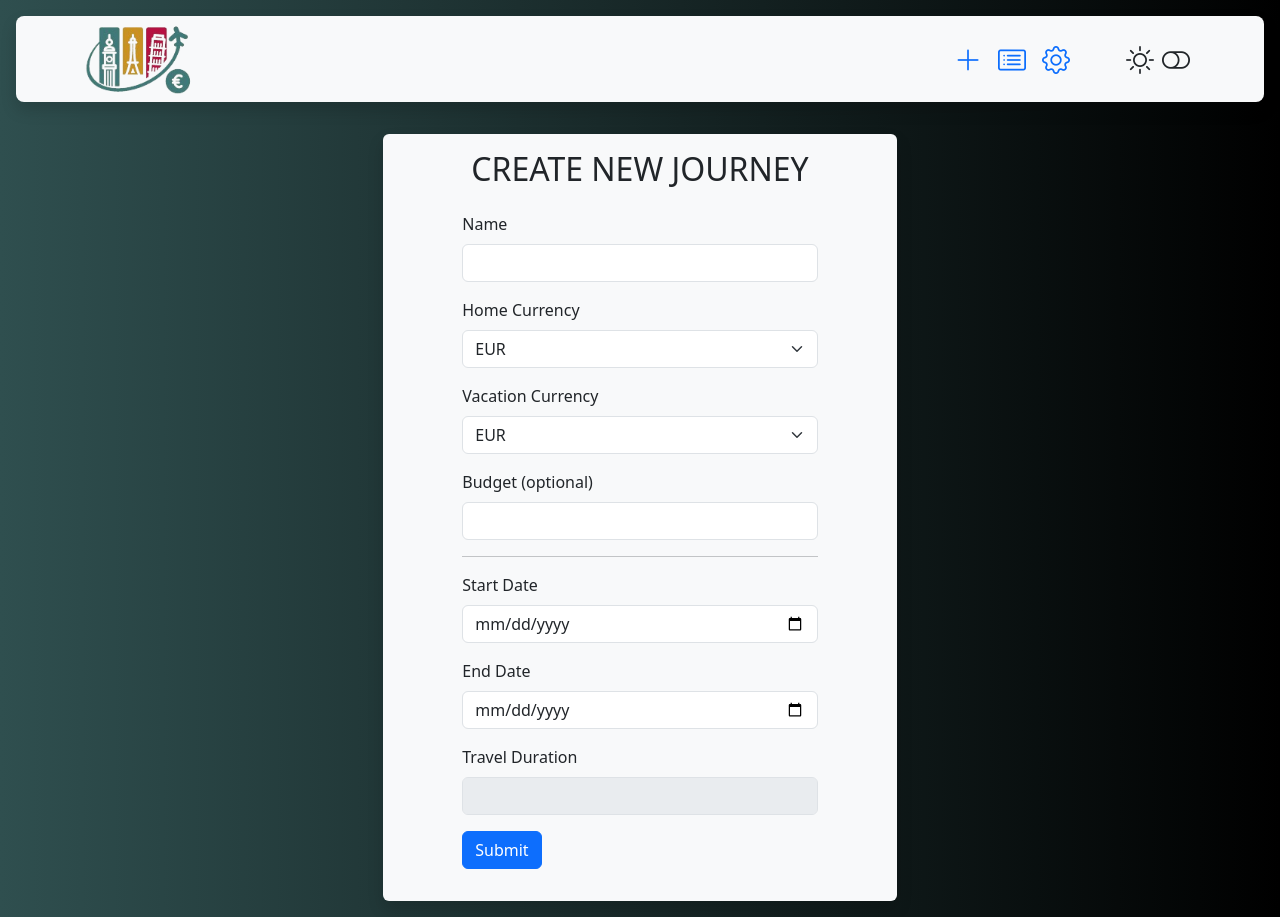
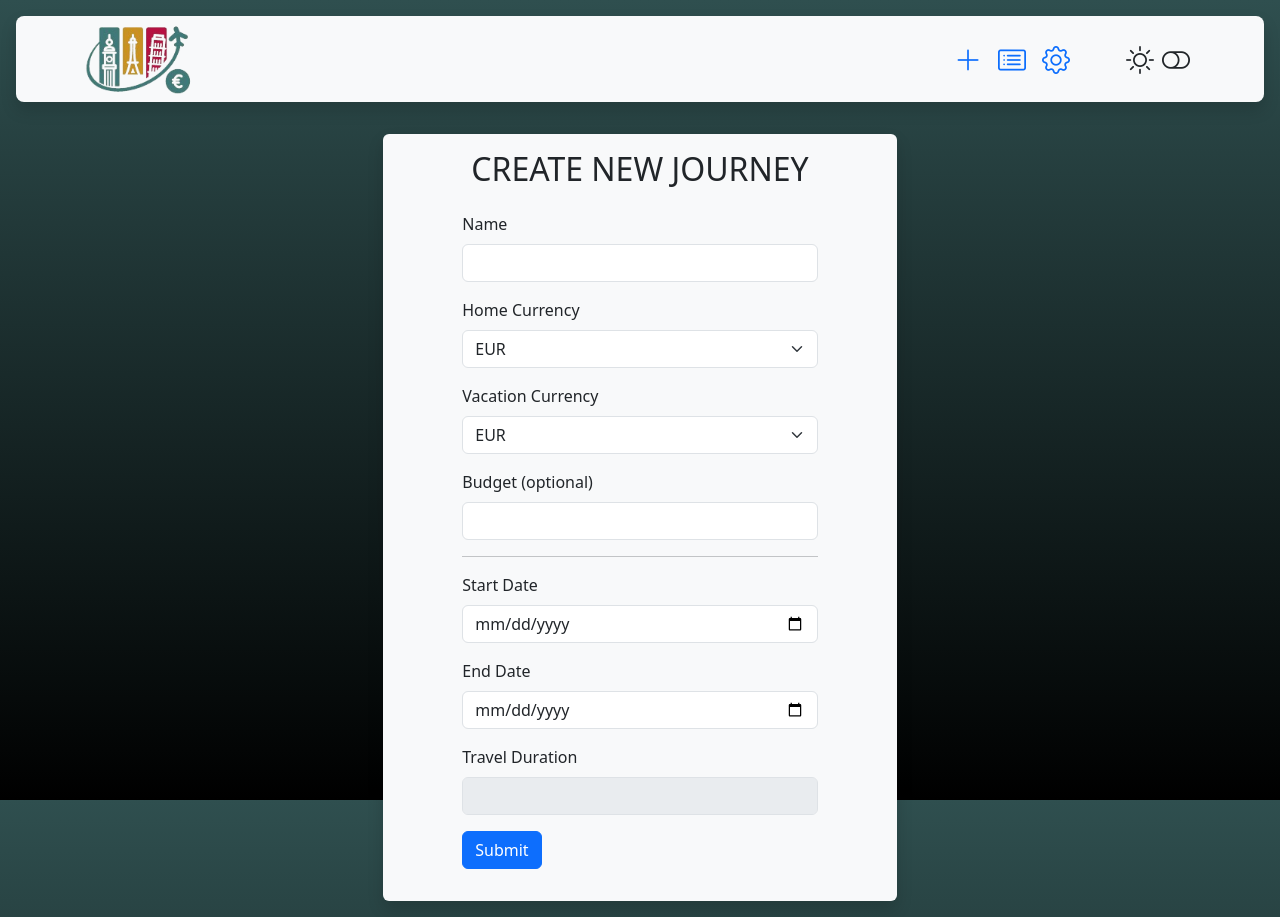
Before and after one commit to maratsch/BucksBuddyFrontEnd, a Vue app: page /#/newjourney in a window 1280 px wide. Built offline with nearby package versions, Linux system fonts and the light colour scheme; no server answers.

Commit message:
design adjustments

```diff
--- a/src/assets/styles.css
+++ b/src/assets/styles.css
@@ -1,16 +1,17 @@
+html, body {
+    height: 100%;
+    margin: 0;
+    padding: 0;
+}
+
 body {
-    background-image: linear-gradient(to right, darkslategrey, black) ;
+    background-image: linear-gradient(to bottom, darkslategrey, black);
+    background-size: cover; /* Stellt sicher, dass das Hintergrundbild den gesamten Bereich abdeckt */
 }
 
 .card {
     background-color: var(--bs-tertiary-bg);
     border: none; /* Entfernt den Rahmen */
-}
-
-.historycard {
-    border: 1px solid; /* Fügt einen festen Rahmen hinzu */
-    border-color: var(--bs-border-color); /* Setzt die Rahmenfarbe */
-    border-radius: 5px;
 }
 
 h2 {
--- a/src/components/expenses/History.vue
+++ b/src/components/expenses/History.vue
@@ -134,3 +134,11 @@ const formatAmount = (amount: number): string => {
     </div>
   </div>
 </template>
+
+<style scoped>
+.historycard {
+  border: 1px solid; /* Fügt einen festen Rahmen hinzu */
+  border-color: var(--bs-border-color); /* Setzt die Rahmenfarbe */
+  border-radius: 5px;
+}
+</style>
```
